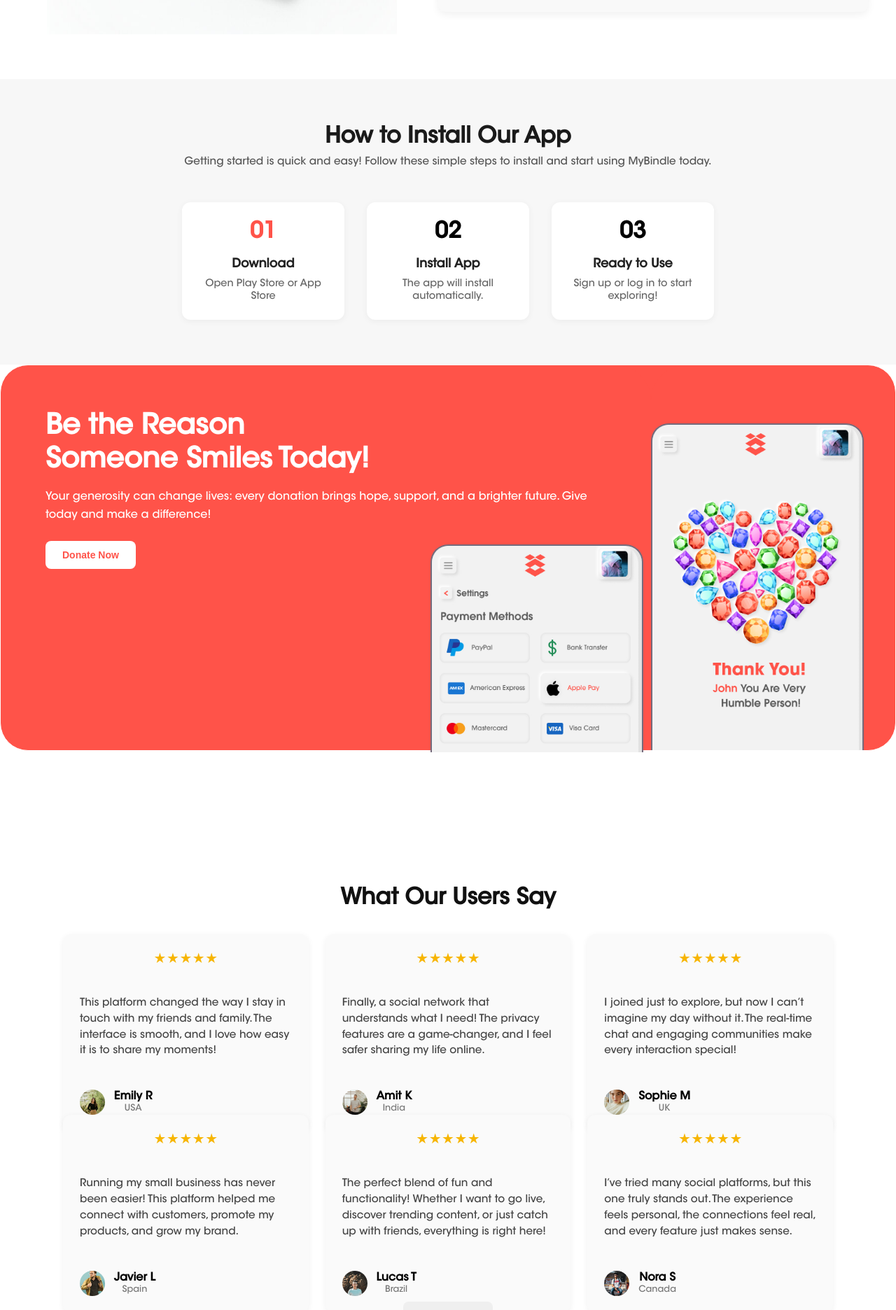
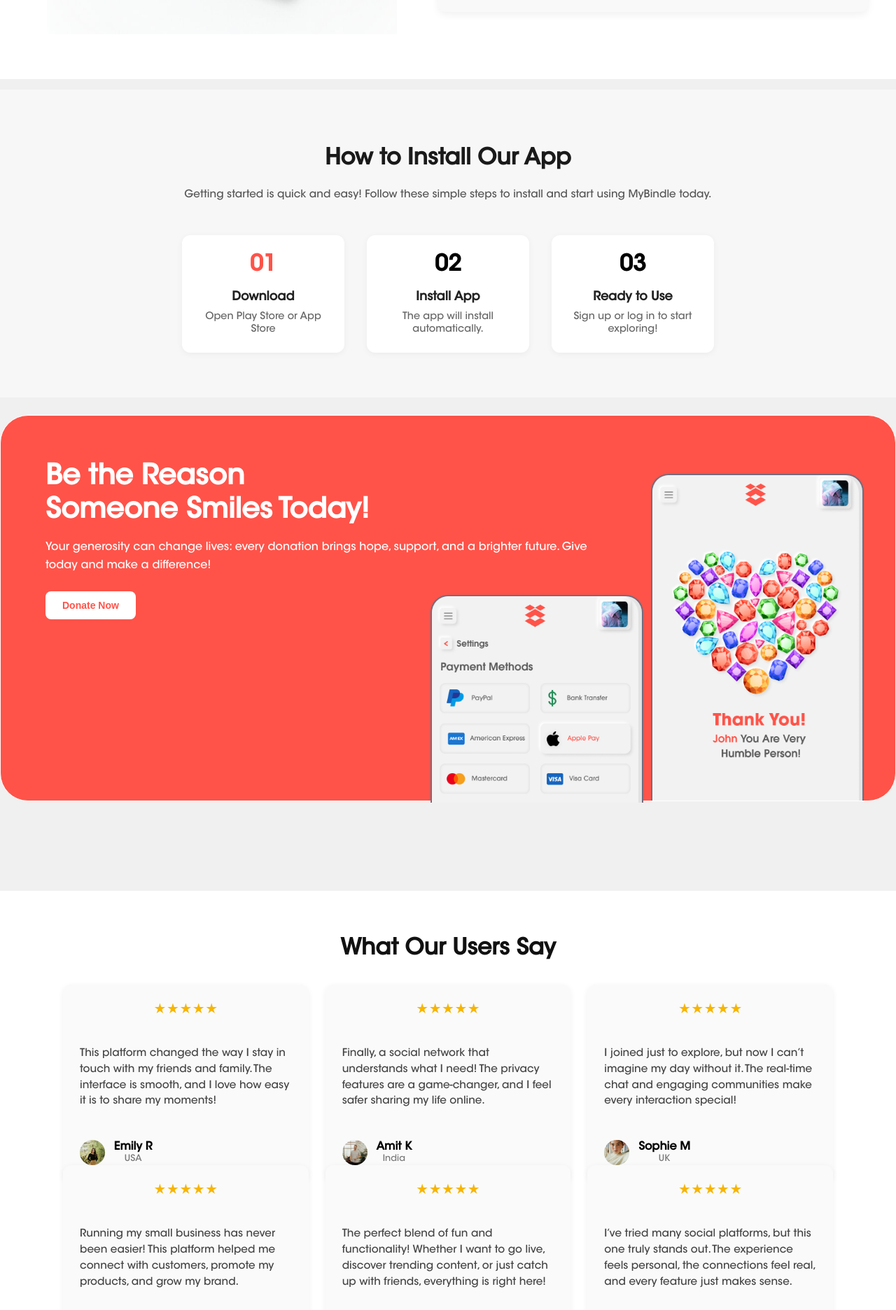
Before and after one commit to Shahnoow/My-Bindle, a Next.js app: page / in a window 1280 px wide. Shown: the part 1890-3762 px from the top of the page at 70% size. Built offline with nearby package versions, Linux system fonts and the light colour scheme.

Commit message:
Initial commit

```diff
--- a/src/styles/Aboutus.module.css
+++ b/src/styles/Aboutus.module.css
@@ -1,6 +1,7 @@
 .aboutMain {
-  background-color: rgb(255, 255, 255);
+  background-color: white;
   padding: 4rem 1.5rem;
+  margin-bottom: 10px;
 }
 
 .container {
@@ -65,12 +66,6 @@
   transform: translateY(-6px);
 }
 
-.icon {
-  font-size: 1.5rem;
-  margin-top: 0.3rem;
-  color: #444;
-}
-
 .card h4 {
   margin: 0 0 0.4rem 0;
   font-size: 1.05rem;
--- a/src/styles/Howitwork.module.css
+++ b/src/styles/Howitwork.module.css
@@ -3,7 +3,8 @@
   padding: 4rem 2rem;
   background-color: #f7f7f7;
   font-family: "ITC Avant Garde Gothic Std", sans-serif;
-  top: 6%;
+  margin-top: 15px;
+  margin-bottom: 25px;
 }
 
 .heading {
@@ -11,6 +12,7 @@
   font-weight: 700;
   color: #1a1a1a;
   margin-bottom: 0.5rem;
+  padding: 1rem;
 }
 
 .subheading {
@@ -64,5 +66,8 @@
   .howItWorkContainer {
     width: 100%;
     padding: 0rem 0rem;
+    justify-content: center;
+    align-items: center;
+    text-align: center;
   }
 }
--- a/src/styles/Testimonials.module.css
+++ b/src/styles/Testimonials.module.css
@@ -2,6 +2,8 @@
   padding: 4rem 2rem;
   text-align: center;
   background-color: #fff;
+  margin-top: 15px;
+  margin-bottom: 25px;
 }
 
 .heading {
@@ -77,7 +79,6 @@
   border-radius: 8px;
   font-size: 1rem;
   cursor: pointer;
-  transition: background-color 0.3s ease;
 }
 
 @media (max-width: 768px) {
--- a/src/styles/globals.css
+++ b/src/styles/globals.css
@@ -38,7 +38,7 @@
 
 body {
   font-family: "ITC Avant Garde Gothic Std", -apple-system, sans-serif;
-
+  background-color: rgba(0, 0, 0, 0.06);
   overflow-x: hidden;
 }
 
```
